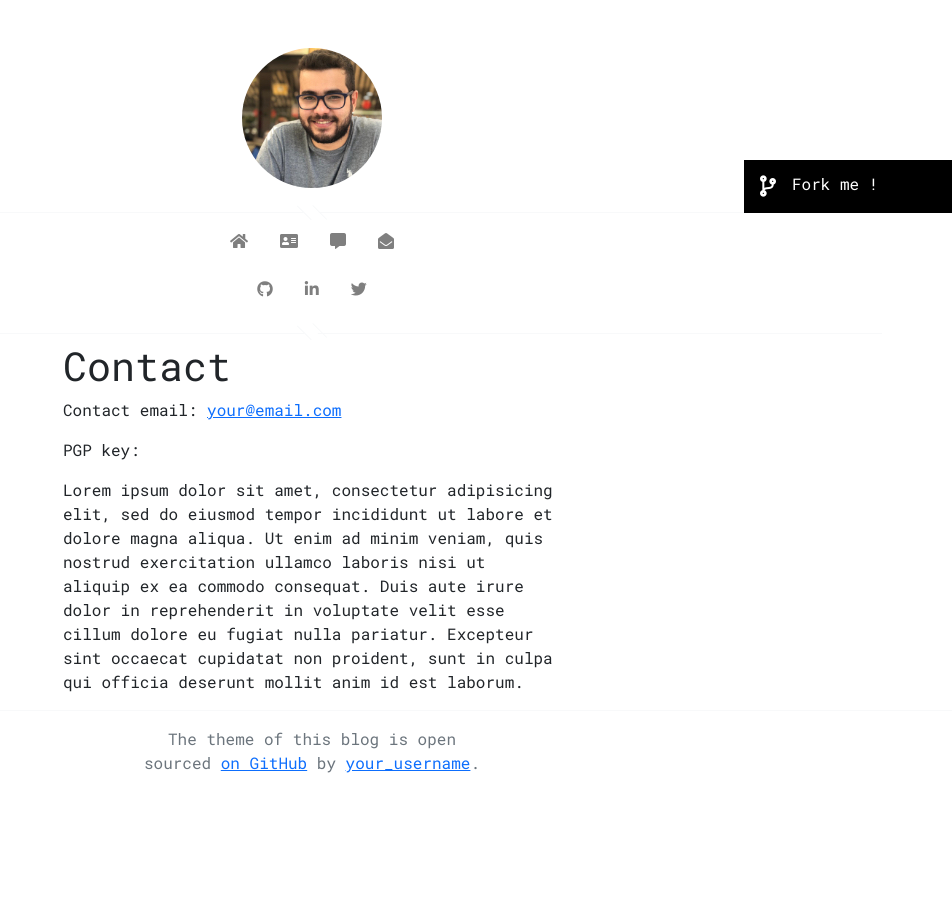
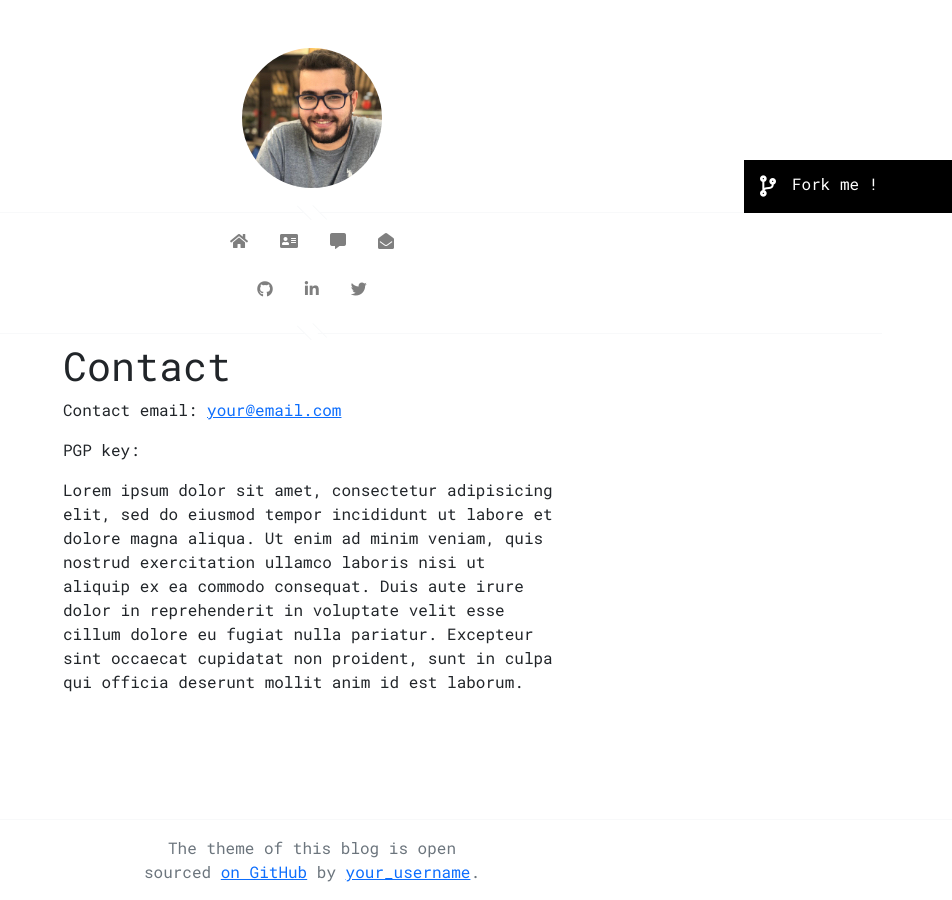
Before and after one commit to lbenicio/lbenicio-minimal-v1, a Jekyll site: the page built from contact.md, in a window 1280 px wide. Shown: the whole page, without its empty margins (328-1280 px from the left). Built offline with Jekyll 4.4.1, drawn with Linux system fonts in a browser that asks for light colours.

Commit message:
update layouts footers

```diff
--- a/_layouts/default.html
+++ b/_layouts/default.html
@@ -5,7 +5,7 @@
     {% include head.html %}
 </head>
 
-<body class="bg-body">
+<body class="bg-body d-flex flex-column min-vh-100">
     <section>
         {% include fork.html %}
     </section>
--- a/_layouts/posts.html
+++ b/_layouts/posts.html
@@ -5,7 +5,7 @@
     {% include head.html %}
 </head>
 
-<body class="bg-body body-posts">
+<body class="bg-body body-posts d-flex flex-column min-vh-100">
     <section>
     {% include fork.html %}
     </section>
```
Also changed, not shown: _layouts/articles.html (+9 -1 lines), lbenicio-minimal-v1.gemspec.
